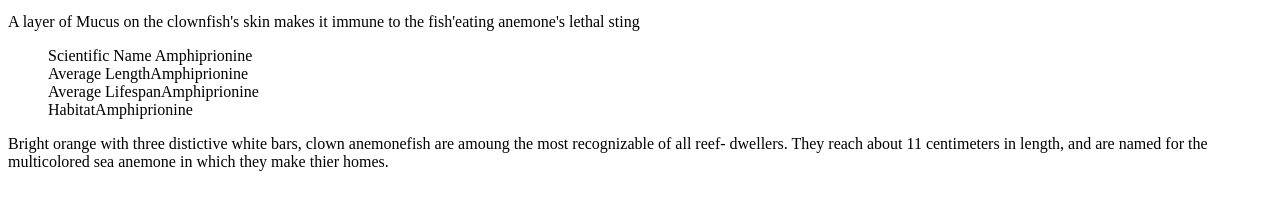
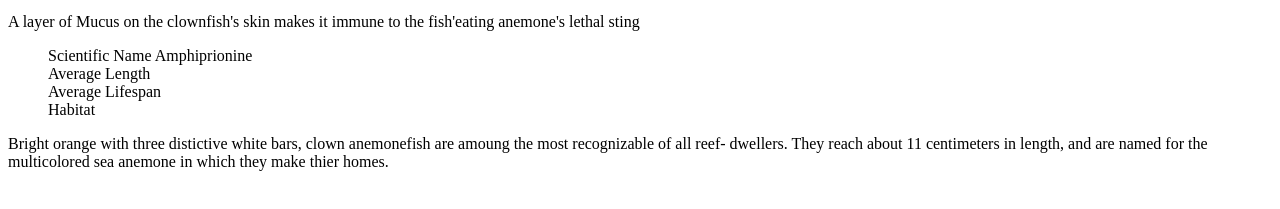
Before and after one commit to ismaelsadeeq/Animal-Cards, a plain HTML site: page index.html in a window 1280 px wide. Shown: the part 101-310 px from the top of the page. Drawn offline with Linux system fonts and the light colour scheme.

Commit message:
modified index.html file

```diff
--- a/index.html
+++ b/index.html
@@ -13,9 +13,9 @@
             <p class="para1"> A layer of Mucus on the clownfish's skin makes it immune to the fish'eating anemone's lethal sting</p>
             <ul style="list-style: none;">
                 <li class="Hello"> Scientific Name <span class="hi">Amphiprionine</span></li>
-                <li class="Hello">Average Length<span class="hi">Amphiprionine</span></li>
-                <li class="Hello"> Average Lifespan<span class="hi">Amphiprionine</span></li>
-                <li class="Hello">Habitat<span class="hi">Amphiprionine</span></li>
+                <li class="Hello">Average Length<span class="hi"></span></li>
+                <li class="Hello"> Average Lifespan<span class="hi"></span></li>
+                <li class="Hello">Habitat<span class="hi"></span></li>
             </ul>
             <p class="para2">Bright orange with three distictive white bars, clown anemonefish are amoung the most recognizable of all reef- dwellers. They reach about 11 centimeters in length, and are named for the multicolored sea  anemone in which they make thier homes.</p>
         </div>
```
